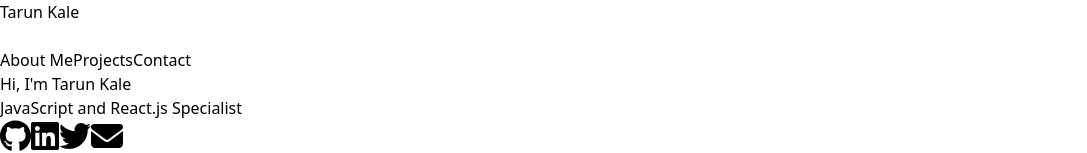
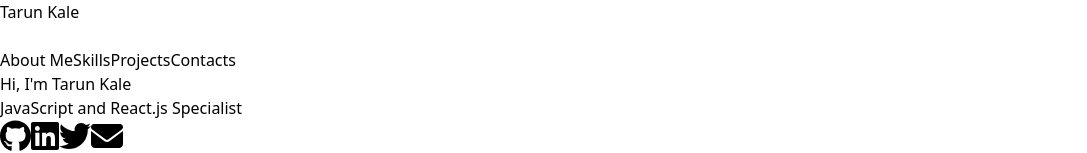
Before and after one commit to tarunkumarkale/PortFolio, a React (Vite) app: page / in a window 1280 px wide. Shown: the top 153 px of the page, without its empty margins (0-1087 px from the left). Built offline with nearby package versions, Linux system fonts and the light colour scheme.

Commit message:
link is updated

```diff
--- a/src/Constant/Index.jsx
+++ b/src/Constant/Index.jsx
@@ -1,5 +1,5 @@
 import myphoto from '../assets/myphoto.png'
-import About from '../assets/About.png'
+import About from '../assets/About.jpg'
 
 
 
--- a/src/components/HeroHeader.jsx
+++ b/src/components/HeroHeader.jsx
@@ -43,6 +43,18 @@ const HeroHeader = () => {
               <span className="absolute left-0 bottom-0 w-0 h-1 bg-gradient-to-r from-green-400 via-teal-500 to-blue-500 transition-all duration-300"></span>
             </Link>
             <Link
+              to="skills"
+              spy={true}
+              smooth={true}
+              offset={-70}
+              duration={500}
+              className="relative cursor-pointer text-xl font-bold text-transparent bg-clip-text bg-gradient-to-r from-green-400 via-teal-500 to-blue-500 transition-transform transform hover:scale-110"
+              onClick={toggleMenu}
+            >
+                  Skills
+              <span className="absolute left-0 bottom-0 w-0 h-1 bg-gradient-to-r from-green-400 via-teal-500 to-blue-500 transition-all duration-300"></span>
+            </Link>
+            <Link
               to="projects"
               spy={true}
               smooth={true}
@@ -63,9 +75,13 @@ const HeroHeader = () => {
               className="relative cursor-pointer text-xl font-bold text-transparent bg-clip-text bg-gradient-to-r from-green-400 via-teal-500 to-blue-500 transition-transform transform hover:scale-110"
               onClick={toggleMenu}
             >
-              Contact
+              Contacts
               <span className="absolute left-0 bottom-0 w-0 h-1 bg-gradient-to-r from-green-400 via-teal-500 to-blue-500 transition-all duration-300"></span>
             </Link>
+
+
+
+
           </div>
         </nav>
       </header>
```
Also changed, not shown: src/assets/About.jpg (added), src/assets/About.png (deleted).
